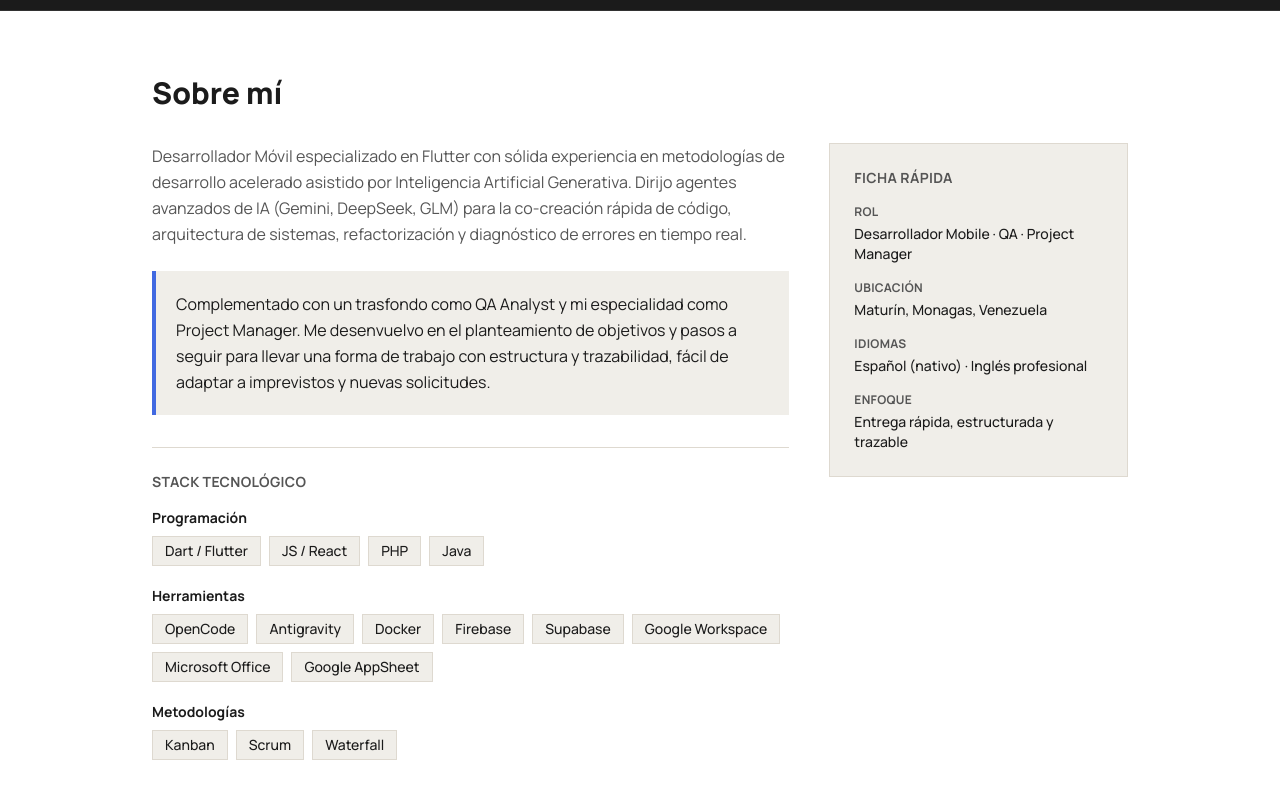
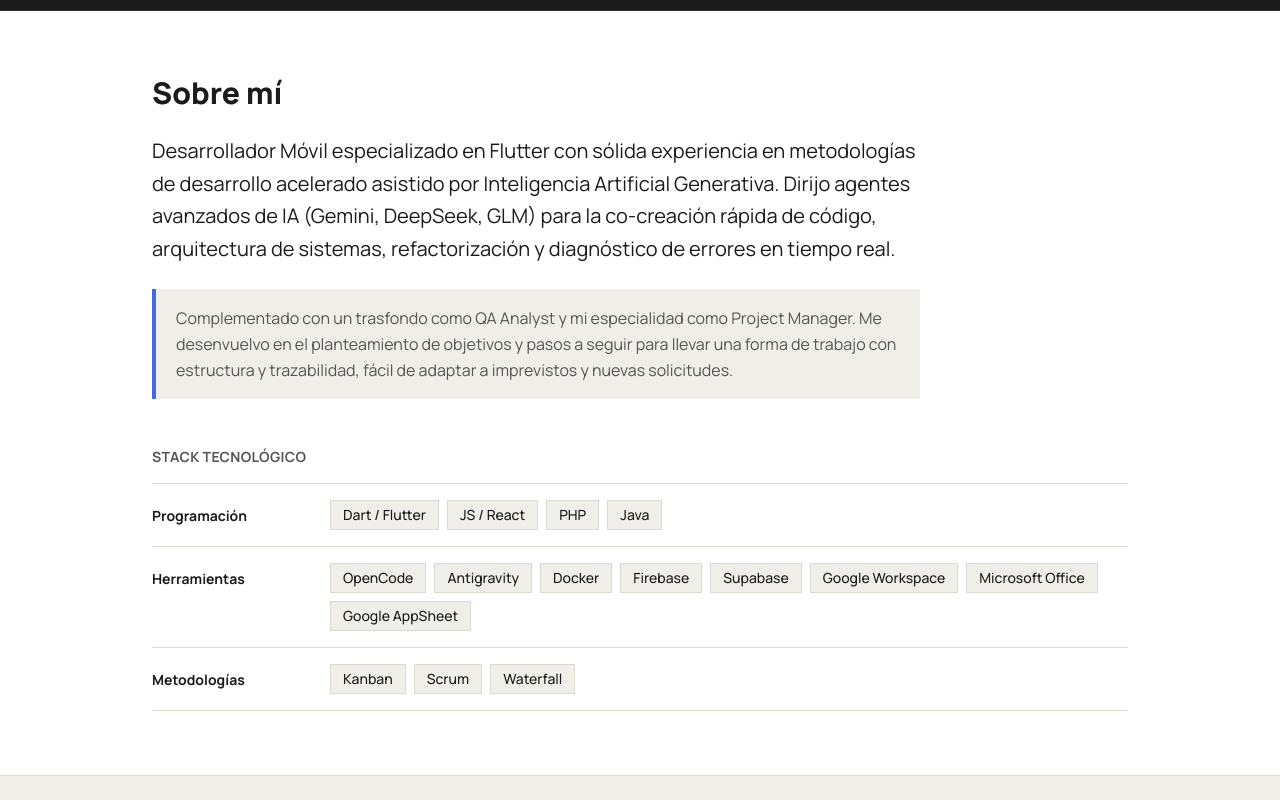
Before and after one commit to acostheta/acostheta.github.io, an Astro site: page / in a window 1280 px wide. Shown: the part 660-1460 px from the top of the page. Built offline with nearby package versions, Linux system fonts and the light colour scheme; Astro itself is replaced by a stand-in of ours.

Commit message:
style: nuevo diseno de Sobre mi (editorial, sin ficha) con stack en filas

```diff
--- a/src/components/About.astro
+++ b/src/components/About.astro
@@ -7,37 +7,30 @@ interface Props {
 }
 
 const { lang } = Astro.props;
-
-const facts = [
-  { label: t(lang, 'about.role'), value: t(lang, 'about.roleValue') },
-  { label: t(lang, 'about.location'), value: t(lang, 'about.locationValue') },
-  { label: t(lang, 'about.languages'), value: t(lang, 'about.languagesValue') },
-  { label: t(lang, 'about.focus'), value: t(lang, 'about.focusValue') },
-];
 ---
 
 <section id="about" class="border-b border-line bg-white">
   <div class="mx-auto max-w-5xl px-4 py-16 sm:px-6">
     <h2 class="text-3xl font-extrabold text-ink">{t(lang, 'about.title')}</h2>
 
-    <div class="mt-8 grid gap-10 md:grid-cols-3">
-      <div class="md:col-span-2">
-        <p class="leading-relaxed text-graphite">{t(lang, 'about.body1')}</p>
+    <p class="mt-6 max-w-3xl text-lg leading-relaxed text-ink sm:text-xl">
+      {t(lang, 'about.body1')}
+    </p>
 
-        <div class="mt-6 border-l-4 border-royal bg-cloud p-5">
-          <p class="leading-relaxed text-ink">{t(lang, 'about.body2')}</p>
+    <div class="mt-6 max-w-3xl border-l-4 border-royal bg-cloud px-5 py-4">
+      <p class="leading-relaxed text-graphite">{t(lang, 'about.body2')}</p>
     </div>
 
-        <div class="mt-8 border-t border-line pt-6">
+    <div class="mt-12">
       <h3 class="text-sm font-bold uppercase tracking-wide text-graphite">
         {t(lang, 'about.stack')}
       </h3>
-          <dl class="mt-4 space-y-5">
+      <dl class="mt-4 border-t border-line">
         {
           techStack[lang].map((group) => (
-                <div>
-                  <dt class="text-sm font-bold text-ink">{group.label}</dt>
-                  <dd class="mt-2 flex flex-wrap gap-2">
+            <div class="grid gap-2 border-b border-line py-4 sm:grid-cols-[170px_1fr] sm:items-start">
+              <dt class="text-sm font-bold text-ink sm:pt-1.5">{group.label}</dt>
+              <dd class="flex flex-wrap gap-2">
                 {group.items.map((item) => (
                   <span class="border border-line bg-cloud px-3 py-1 text-sm font-medium text-ink">
                     {item}
@@ -50,26 +43,4 @@ const facts = [
       </dl>
     </div>
   </div>
-
-      <aside class="md:col-span-1">
-        <div class="border border-line bg-cloud p-6 md:sticky md:top-20">
-          <h3 class="text-sm font-bold uppercase tracking-wide text-graphite">
-            {t(lang, 'about.facts')}
-          </h3>
-          <dl class="mt-4 space-y-4">
-            {
-              facts.map((fact) => (
-                <div>
-                  <dt class="text-xs font-semibold uppercase tracking-wide text-graphite">
-                    {fact.label}
-                  </dt>
-                  <dd class="mt-1 text-sm font-medium text-ink">{fact.value}</dd>
-                </div>
-              ))
-            }
-          </dl>
-        </div>
-      </aside>
-    </div>
-  </div>
 </section>
--- a/src/i18n/ui.ts
+++ b/src/i18n/ui.ts
@@ -24,15 +24,6 @@ export const ui = {
     'about.body2':
       'Complementado con un trasfondo como QA Analyst y mi especialidad como Project Manager. Me desenvuelvo en el planteamiento de objetivos y pasos a seguir para llevar una forma de trabajo con estructura y trazabilidad, fácil de adaptar a imprevistos y nuevas solicitudes.',
     'about.stack': 'Stack tecnológico',
-    'about.facts': 'Ficha rápida',
-    'about.role': 'Rol',
-    'about.roleValue': 'Desarrollador Mobile · QA · Project Manager',
-    'about.location': 'Ubicación',
-    'about.locationValue': 'Maturín, Monagas, Venezuela',
-    'about.languages': 'Idiomas',
-    'about.languagesValue': 'Español (nativo) · Inglés profesional',
-    'about.focus': 'Enfoque',
-    'about.focusValue': 'Entrega rápida, estructurada y trazable',
 
     'services.title': 'Servicios',
     'services.subtitle': 'Lo que puedo hacer por tu proyecto',
@@ -80,15 +71,6 @@ export const ui = {
     'about.body2':
       'Complemented by a background as QA Analyst and my specialization as Project Manager. I focus on defining goals and the steps to follow to build a structured, traceable way of working that is easy to adapt to unforeseen events and new requests.',
     'about.stack': 'Tech stack',
-    'about.facts': 'Quick facts',
-    'about.role': 'Role',
-    'about.roleValue': 'Mobile Developer · QA · Project Manager',
-    'about.location': 'Location',
-    'about.locationValue': 'Maturín, Monagas, Venezuela',
-    'about.languages': 'Languages',
-    'about.languagesValue': 'Spanish (native) · Professional English',
-    'about.focus': 'Focus',
-    'about.focusValue': 'Fast, structured and traceable delivery',
 
     'services.title': 'Services',
     'services.subtitle': 'What I can do for your project',
```
Lines whose indentation alone changed are shown as unchanged.
